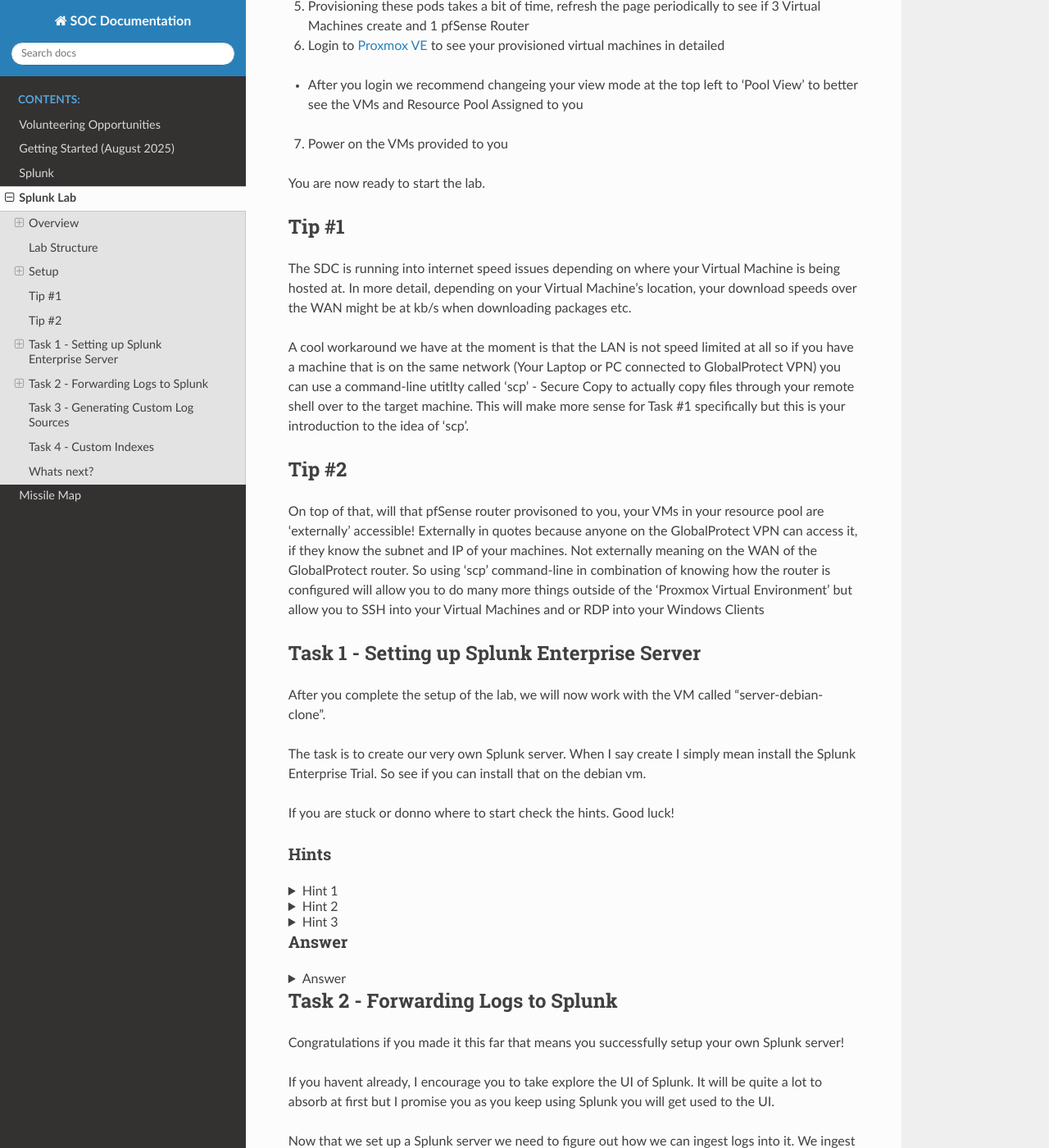
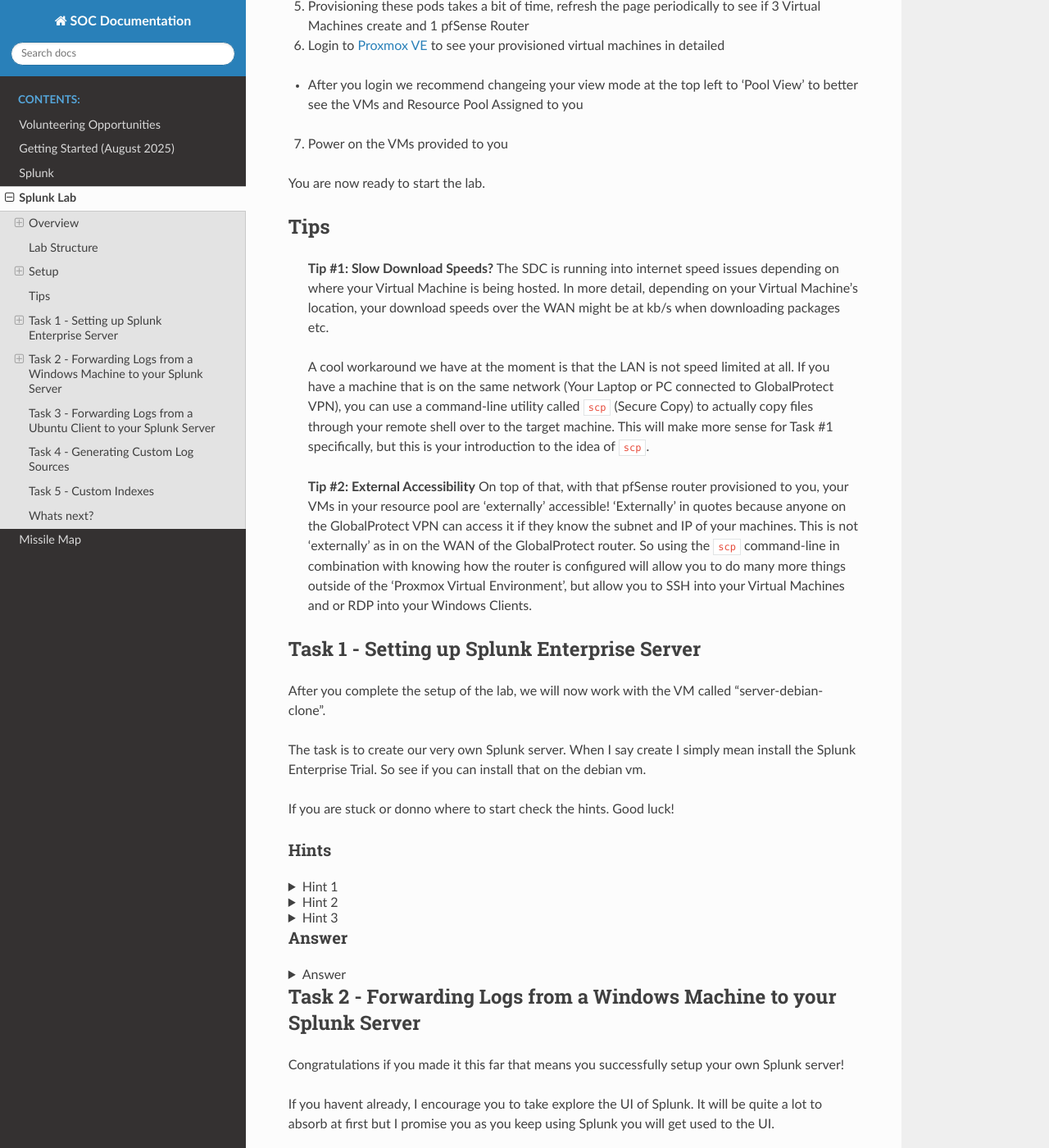
Before and after one commit to cpp-soc/documentation, a Sphinx documentation site: the page built from source/Splunk_Lab.md, in a window 1280 px wide and 1400 px high, scrolled down 1128 px. Shown: the whole window at 82% size. Built offline with Sphinx 7.4.7 and the Read the Docs theme 3.1.0, drawn with Linux system fonts in a browser that asks for light colours; some of the changed text lies outside the part shown.

Commit message:
updated language

```diff
--- a/source/Splunk_Lab.md
+++ b/source/Splunk_Lab.md
@@ -40,15 +40,15 @@
 
 You are now ready to start the lab.
 
-## Tip #1
+## Tips
 
-The SDC is running into internet speed issues depending on where your Virtual Machine is being hosted at. In more detail, depending on your Virtual Machine's location, your download speeds over the WAN might be at kb/s when downloading packages etc.
+> **Tip #1: Slow Download Speeds?**
+> The SDC is running into internet speed issues depending on where your Virtual Machine is being hosted. In more detail, depending on your Virtual Machine's location, your download speeds over the WAN might be at kb/s when downloading packages etc.
+>
+> A cool workaround we have at the moment is that the LAN is not speed limited at all. If you have a machine that is on the same network (Your Laptop or PC connected to GlobalProtect VPN), you can use a command-line utility called `scp` (Secure Copy) to actually copy files through your remote shell over to the target machine. This will make more sense for Task #1 specifically, but this is your introduction to the idea of `scp`.
 
-A cool workaround we have at the moment is that the LAN is not speed limited at all so if you have a machine that is on the same network (Your Laptop or PC connected to GlobalProtect VPN) you can use a command-line utitlty called 'scp' - Secure Copy to actually copy files through your remote shell over to the target machine. This will make more sense for Task #1 specifically but this is your introduction to the idea of 'scp'.
-
-## Tip #2
-
-On top of that, will that pfSense router provisoned to you, your VMs in your resource pool are 'externally' accessible! Externally in quotes because anyone on the GlobalProtect VPN can access it, if they know the subnet and IP of your machines. Not externally meaning on the WAN of the GlobalProtect router. So using 'scp' command-line in combination of knowing how the router is configured will allow you to do many more things outside of the 'Proxmox Virtual Environment' but allow you to SSH into your Virtual Machines and or RDP into your Windows Clients
+> **Tip #2: External Accessibility**
+> On top of that, with that pfSense router provisioned to you, your VMs in your resource pool are 'externally' accessible! 'Externally' in quotes because anyone on the GlobalProtect VPN can access it if they know the subnet and IP of your machines. This is not 'externally' as in on the WAN of the GlobalProtect router. So using the `scp` command-line in combination with knowing how the router is configured will allow you to do many more things outside of the 'Proxmox Virtual Environment', but allow you to SSH into your Virtual Machines and or RDP into your Windows Clients.
 
 ## Task 1 - Setting up Splunk Enterprise Server
 After you complete the setup of the lab, we will now work with the VM called "server-debian-clone".
@@ -108,9 +108,7 @@
 </details>
 </details>
 
-
-
-## Task 2 - Forwarding Logs to Splunk
+## Task 2 - Forwarding Logs from a Windows Machine to your Splunk Server
 Congratulations if you made it this far that means you successfully setup your own Splunk server!
 
 If you havent already, I encourage you to take explore the UI of Splunk. It will be quite a lot to absorb at first but I promise you as you keep using Splunk you will get used to the UI.
@@ -163,21 +162,35 @@
   </details>
 </details>
 
-## Task 3 - Generating Custom Log Sources
+## Task 3 - Forwarding Logs from a Ubuntu Client to your Splunk Server
+
+With this task, it will be similar in its function with the previous forwarder task. Your goal is to install a forwarder on a client, but this time linux based.
+
+There will be less of a GUI to use unlike Windows, so you will be mainly operating out of your terminal.
+
+I have removed the hints from this section but will give you the short run down of what you need:
+
+- Find a `.deb` package from [splunk.com](https://download.splunk.com) for a Universal Forwarder (UF) for a Debian-based machine.
+- The installation steps will be similar to installing your Splunk Server, like reading through the EULA and starting the forwarder.
+- You will also need to make `iptables` rules, similar to how you created firewall rules on Windows to communicate with your Splunk Server.
+
+Good Luck!
+
+If you struggle with this, that is okay, that was the goal of this task and instead of walking you through it, you can ask a Student Director for help!
+
+## Task 4 - Generating Custom Log Sources
 If you come this far pat yourself on the back!
 You essentially now have a good understanding on how logs are ingested into Splunk and you know how to query the data.
 
-
-Task 3 is to install Sysmon and ingest the logs Sysmon generates into Splunk.
-
+Task 4 is to install Sysmon and ingest the logs Sysmon generates into Splunk.
 
 If you enjoyed this lab and want to learn more feel free to reach out to us on Discord!
 
-## Task 4 - Custom Indexes
+## Task 5 - Custom Indexes
 Wow you really must like Splunk if you came this far ;)
 Notice how all your indexes are being sent to main by default. Imagine ingesting 100s of log sources into main. How messy does that look. It would also be a nightmare querying specific data and very inefficient.
 
-Task 4 is to create a new index and change the behaviour of the Universal Forwarder.
+Task 5 is to create a new index and change the behaviour of the Universal Forwarder.
 Let create an index called Sysmon and forward the Sysmon logs to this index called Sysmon instead of main.
 
 
```
Also changed, not shown: other parts of source/Splunk_Lab.md (+2 -1 lines).
